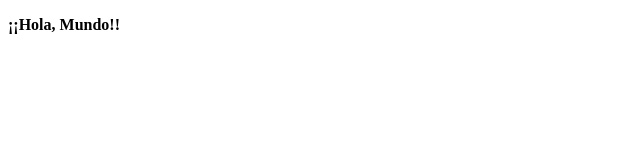
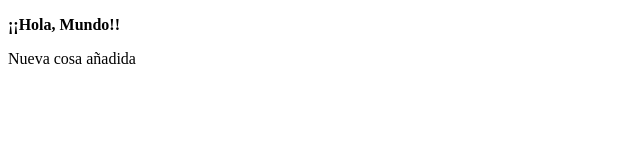
Before and after one commit to davidgcorral/primer-repositorio, a plain HTML site: page index.html in a window 1280 px wide. Shown: the whole page, without its empty margins (0-640 px from the left). Drawn offline with Linux system fonts and the light colour scheme.

Commit message:
añadido a revertir

```diff
--- a/index.html
+++ b/index.html
@@ -5,5 +5,6 @@
     </head>
     <body>
 	    <p><strong>¡¡Hola, Mundo!!</strong></p>
+		<p>Nueva cosa añadida</p>
     </body>
 </html>
```
